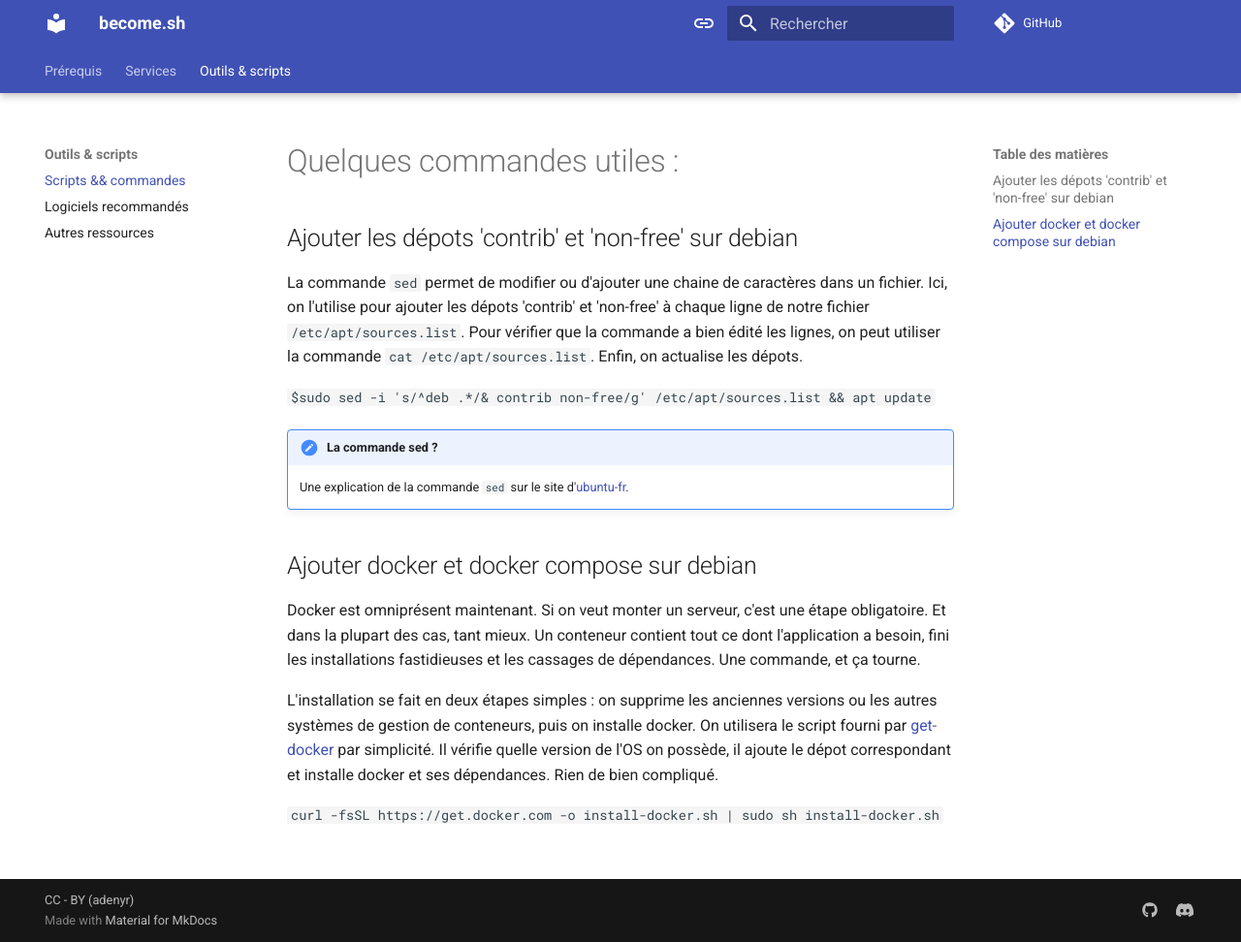
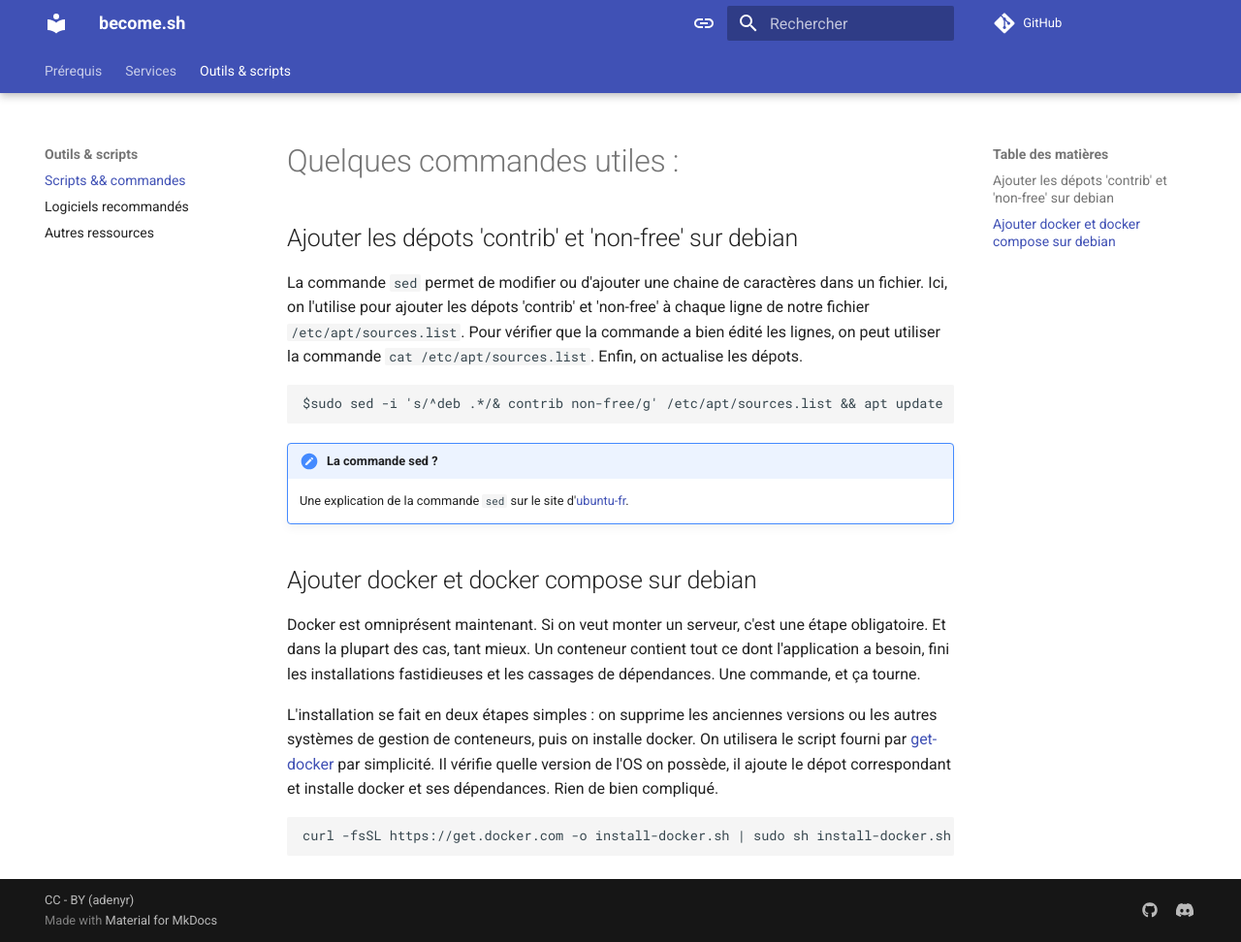
Before and after one commit to adenyrr/become.sh, an MkDocs documentation site: the page built from docs/outils/commandes.md, in a window 1280 px wide and 972 px high. Shown: the whole window at 97% size. Built offline with MkDocs 1.6.1 and Material for MkDocs 9.7.7, drawn with Linux system fonts in a browser that asks for light colours; comment, search, counter and statistics services are not loaded.

````diff
--- a/docs/outils/commandes.md
+++ b/docs/outils/commandes.md
@@ -4,7 +4,9 @@
 
 La commande `sed` permet de modifier ou d'ajouter une chaine de caractères dans un fichier. Ici, on l'utilise pour ajouter les dépots 'contrib' et 'non-free' à chaque ligne de notre fichier `/etc/apt/sources.list`. Pour vérifier que la commande a bien édité les lignes, on peut utiliser la commande `cat /etc/apt/sources.list`. Enfin, on actualise les dépots.
 
-`$sudo sed -i 's/^deb .*/& contrib non-free/g' /etc/apt/sources.list && apt update`
+```
+$sudo sed -i 's/^deb .*/& contrib non-free/g' /etc/apt/sources.list && apt update
+```
 
 !!! note " La commande sed ?"
 
@@ -16,4 +18,6 @@ Docker est omniprésent maintenant. Si on veut monter un serveur, c'est une éta
 
 L'installation se fait en deux étapes simples : on supprime les anciennes versions ou les autres systèmes de gestion de conteneurs, puis on installe docker. On utilisera le script fourni par [get-docker](https://get.docker.com/) par simplicité. Il vérifie quelle version de l'OS on possède, il ajoute le dépot correspondant et installe docker et ses dépendances. Rien de bien compliqué.
 
-`curl -fsSL https://get.docker.com -o install-docker.sh | sudo sh install-docker.sh`
+```
+curl -fsSL https://get.docker.com -o install-docker.sh | sudo sh install-docker.sh
+```
````
